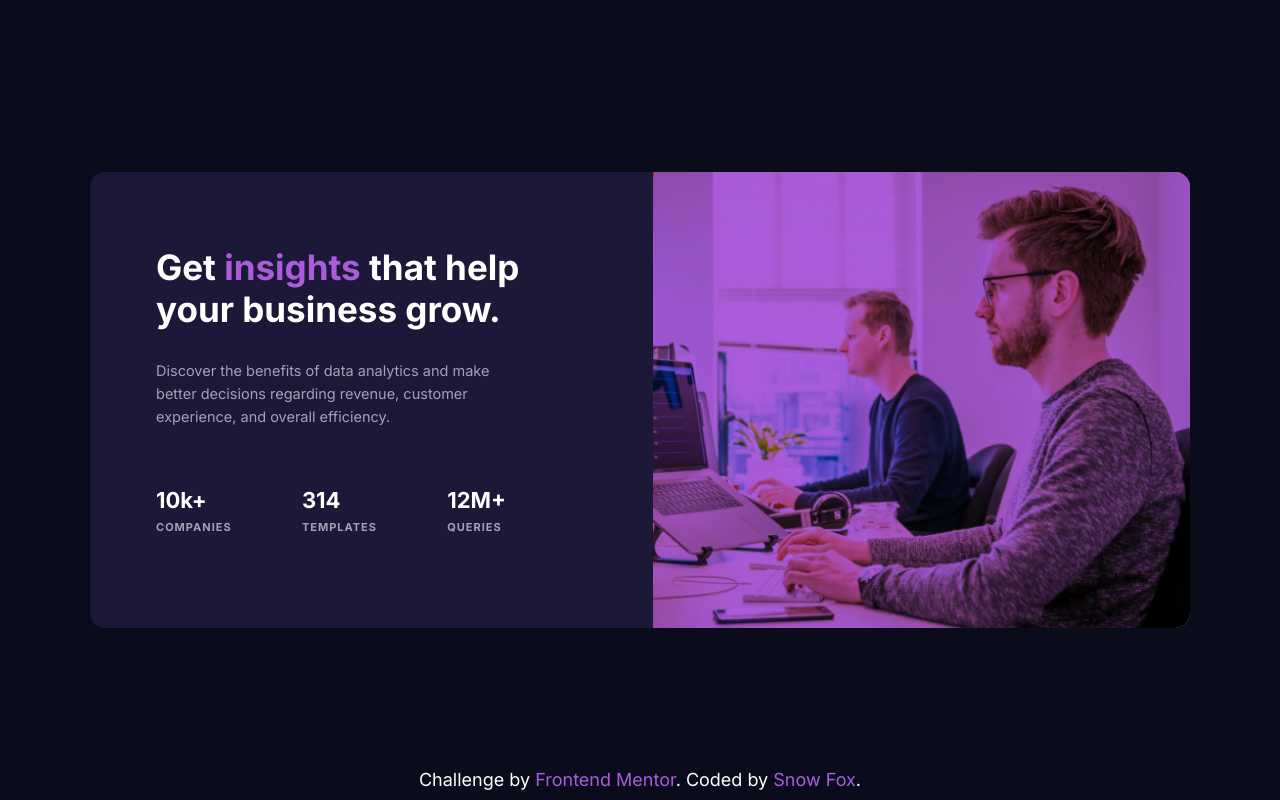
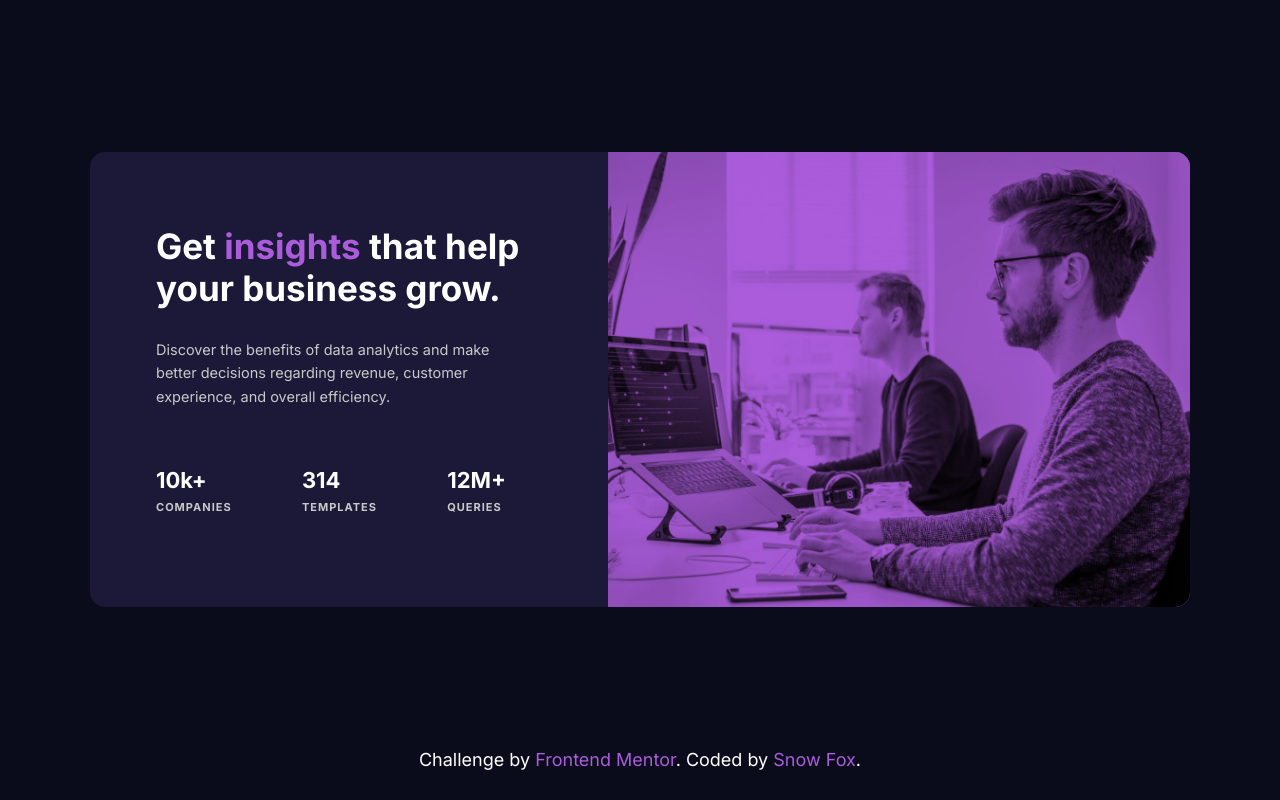
Before and after one commit to ISnowFoxI/FEMentorFirstChallange, a plain HTML site: page index.html in a window 1280 px wide. Drawn offline with Linux system fonts and the light colour scheme.

Commit message:
Add files via upload

```diff
--- a/index.html
+++ b/index.html
@@ -11,17 +11,18 @@
   <title>Frontend Mentor | Stats preview card component</title>
 </head>
 <body>
+  <header></header>
 <main>
-  <section class="cardContainer">
+  <article class="cardContainer">
 
-    <article class="pictureContainer">
+    <div class="pictureContainer">
       <picture class="pictureElement">
-        <source srcset="./images/image-header-mobile-mine.jpg" media="(max-width: 375px)">
-        <img class="image" src="./images/image-header-desktop-mine.jpg" alt="People working">
+        <source srcset="./images/image-header-mobile.jpg" media="(max-width: 375px)">
+        <img class="image" src="./images/image-header-desktok.jpg" alt="People working">
       </picture>
-    </article>
+    </div>
 
-    <article class="textContainer">
+    <div class="textContainer">
       <h1 class="cardTitle">Get <span class="textFilter">insights</span> that help your business grow.</h1>
       <p class="text">Discover the benefits of data analytics and make better decisions regarding revenue, customer experience, and overall efficiency.</p>
       <ul class="stats">
@@ -29,9 +30,9 @@
         <li class="statsItem">314<span class="textMention">Templates</span></li>
         <li class="statsItem">12M+<span class="textMention">Queries</span></li>
       </ul>
-    </article>
+    </div>
 
-  </section>
+  </article>
 
 </main>
 
--- a/styles.css
+++ b/styles.css
@@ -1,41 +1,3 @@
-/*# Front-end Style Guide
-
-## Layout
-
-The designs were created to the following widths:
-
-- Mobile: 375px
-- Desktop: 1440px
-
-## Colors
-
-### Primary
-
-- Very dark blue (main background): hsl(233, 47%, 7%)
-- Dark desaturated blue (card background): hsl(244, 38%, 16%)
-- Soft violet (accent): hsl(277, 64%, 61%)
-
-### Neutral
-
-- White (main heading, stats): hsl(0, 0%, 100%)
-- Slightly transparent white (main paragraph): hsla(0, 0%, 100%, 0.75)
-- Slightly transparent white (stat headings): hsla(0, 0%, 100%, 0.6)
-
-## Typography
-
-### Body Copy
-
-- Font size: 15px
-
-### Font
-
-- Family: [Inter](https://fonts.google.com/specimen/Inter)
-- Weights: 400, 700
-
-- Family: [Lexend Deca](https://fonts.google.com/specimen/Lexend+Deca)
-- Weights: 400
-*/
-
 *, *::before,*::after {
     box-sizing: border-box;
     margin: 0;
@@ -48,7 +10,7 @@ The designs were created to the following widths:
     --main-bg-color:#0A0C1B;
     --card-bg-color: #1C1938;
     --main-text-color:#FFFFFF;
-    --secondary-text-color:#a3a1b4;
+    --secondary-text-color:#c9c9ca;
     --filter-color:#aa5cdb;
     --padding-for-mobile:4rem;
     --padding-for-desktop:6rem;
@@ -66,7 +28,9 @@ body {
     background-color: var(--main-bg-color);
     padding: 2rem;
     display: flex;
-    align-items: center;
+    flex-direction: column;
+    justify-content: space-between;
+
 }
 
 main {
@@ -78,6 +42,7 @@ main {
     align-items: center;
 
 }
+
 
 
 section {
@@ -92,6 +57,7 @@ section {
     position: relative;
     z-index: 1;
     overflow: hidden;
+    max-width: 37.5rem;
 }
 
 .pictureContainer {
@@ -160,12 +126,8 @@ section {
 .attribution {
     padding:1rem;
     font-size: 1.8rem;
-    margin: 0 auto;
     text-align: center;
-    position: absolute;
-    left: 0;
-    right: 0;
-    bottom: 0;
+    position: relative;
 }
 
 .attribution a {
@@ -180,6 +142,7 @@ section {
 @media screen and (min-width:760px) {
     .cardContainer {
         flex-direction: row-reverse;
+        max-width: 100%;
     }
     .textContainer {
         text-align: left;
```
Also changed, not shown: images/image-header-desktok.jpg (added), images/image-header-mobile.jpg (added).
